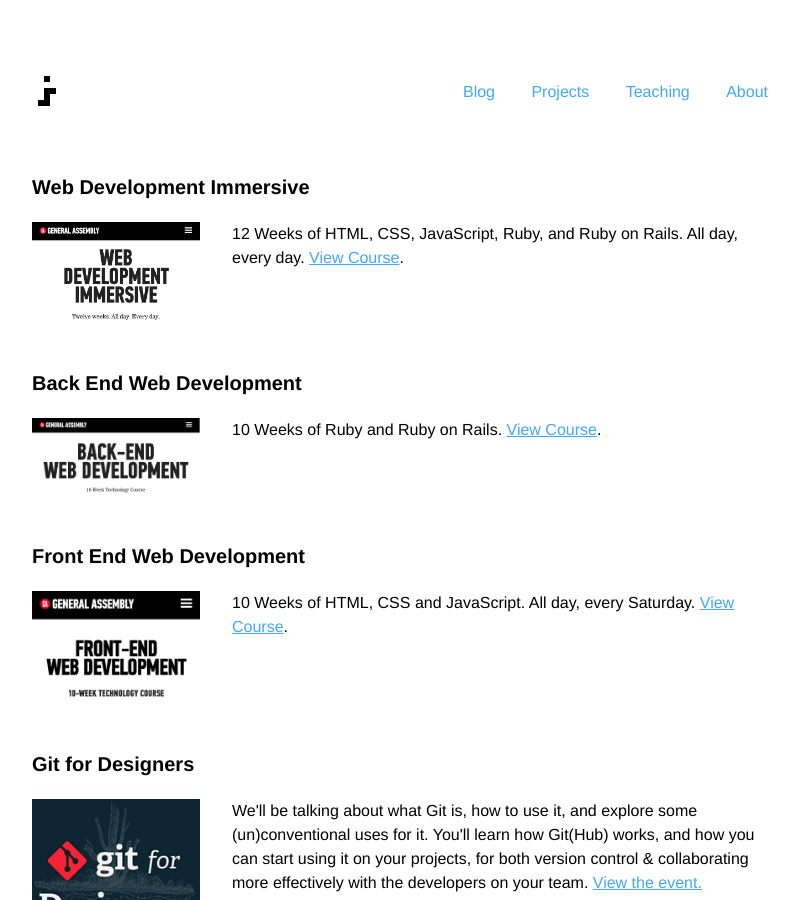
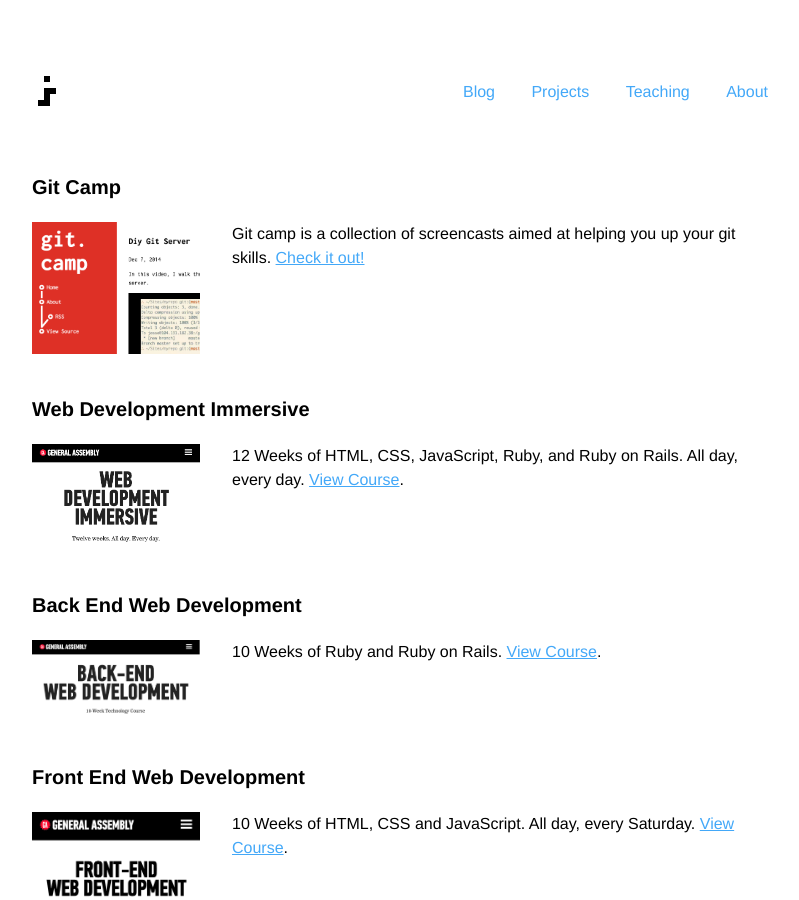
Before and after one commit to jshawl/jesse.sh, a Jekyll site: the page built from _teaches/index.html, in a window 1280 px wide and 900 px high. Shown: the whole window, without its empty margins (240-1039 px from the left). Built offline with Jekyll 4.4.1, drawn with Linux system fonts in a browser that asks for light colours; comment, search, counter and statistics services are not loaded.

Commit message:
add git camp to teaches/

```diff
--- a/_teaches/index.html
+++ b/_teaches/index.html
@@ -5,6 +5,11 @@
 ---
 
 <div class="wrapper teaching">
+  <article class='push-bottom cf'>
+    <h2 class='article-title'>Git Camp</h2>
+    <img class='project__img' src='/img/git.camp.png' alt='WDI Logo'>
+    <p>Git camp is a collection of screencasts aimed at helping you up your git skills. <a href='http://git.camp/'>Check it out!</a></p>
+  </article>
   <article class='push-bottom cf'>
     <h2 class='article-title'>Web Development Immersive</h2>
     <img class='project__img' src='/img/wdi.png' alt='WDI Logo'>
```
Also changed, not shown: img/git.camp.png (added).
